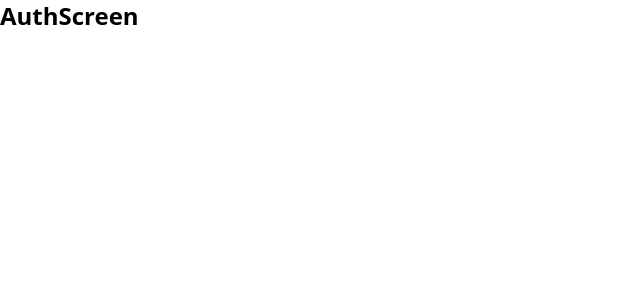
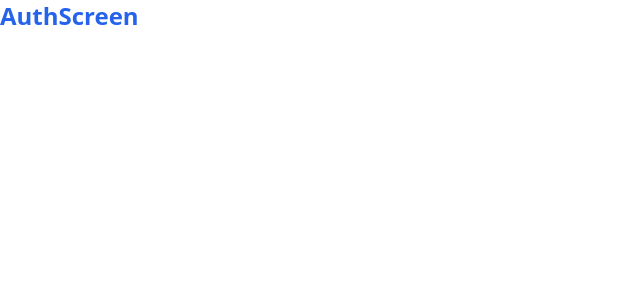
Before and after one commit to arepaFlipper/onlypandas, a Next.js app: page / in a window 1280 px wide. Shown: the top 300 px of the page, without its empty margins (0-640 px from the left). Built offline with nearby package versions, Linux system fonts and the light colour scheme.

Commit message:
🧵 wrap into hsl to support these colors

```diff
--- a/src/app/globals.css
+++ b/src/app/globals.css
@@ -3,47 +3,6 @@
 @plugin "tailwindcss-animate";
 
 @custom-variant dark (&:is(.dark *));
-
-@theme inline {
-  --color-background: var(--background);
-  --color-foreground: var(--foreground);
-  --font-sans: var(--font-geist-sans);
-  --font-mono: var(--font-geist-mono);
-  --color-sidebar-ring: var(--sidebar-ring);
-  --color-sidebar-border: var(--sidebar-border);
-  --color-sidebar-accent-foreground: var(--sidebar-accent-foreground);
-  --color-sidebar-accent: var(--sidebar-accent);
-  --color-sidebar-primary-foreground: var(--sidebar-primary-foreground);
-  --color-sidebar-primary: var(--sidebar-primary);
-  --color-sidebar-foreground: var(--sidebar-foreground);
-  --color-sidebar: var(--sidebar);
-  --color-chart-5: var(--chart-5);
-  --color-chart-4: var(--chart-4);
-  --color-chart-3: var(--chart-3);
-  --color-chart-2: var(--chart-2);
-  --color-chart-1: var(--chart-1);
-  --color-ring: var(--ring);
-  --color-input: var(--input);
-  --color-border: var(--border);
-  --color-destructive-foreground: var(--destructive-foreground);
-  --color-destructive: var(--destructive);
-  --color-accent-foreground: var(--accent-foreground);
-  --color-accent: var(--accent);
-  --color-muted-foreground: var(--muted-foreground);
-  --color-muted: var(--muted);
-  --color-secondary-foreground: var(--secondary-foreground);
-  --color-secondary: var(--secondary);
-  --color-primary-foreground: var(--primary-foreground);
-  --color-primary: var(--primary);
-  --color-popover-foreground: var(--popover-foreground);
-  --color-popover: var(--popover);
-  --color-card-foreground: var(--card-foreground);
-  --color-card: var(--card);
-  --radius-sm: calc(var(--radius) - 4px);
-  --radius-md: calc(var(--radius) - 2px);
-  --radius-lg: var(--radius);
-  --radius-xl: calc(var(--radius) + 4px);
-}
 
 :root {
   --background: 0 0% 100%;
@@ -100,6 +59,48 @@
   --chart-5: 340 75% 55%;
 }
 
+@theme inline {
+  --color-background: hsl(var(--background));
+  --color-foreground: hsl(var(--foreground));
+  --font-sans: var(--font-geist-sans);
+  --font-mono: var(--font-geist-mono);
+  --color-sidebar-ring: hsl(var(--sidebar-ring));
+  --color-sidebar-border: hsl(var(--sidebar-border));
+  --color-sidebar-accent-foreground: hsl(var(--sidebar-accent-foreground));
+  --color-sidebar-accent: hsl(var(--sidebar-accent));
+  --color-sidebar-primary-foreground: hsl(var(--sidebar-primary-foreground));
+  --color-sidebar-primary: hsl(var(--sidebar-primary));
+  --color-sidebar-foreground: hsl(var(--sidebar-foreground));
+  --color-sidebar: hsl(var(--sidebar));
+  --color-chart-5: hsl(var(--chart-5));
+  --color-chart-4: hsl(var(--chart-4));
+  --color-chart-3: hsl(var(--chart-3));
+  --color-chart-2: hsl(var(--chart-2));
+  --color-chart-1: hsl(var(--chart-1));
+  --color-ring: hsl(var(--ring));
+  --color-input: hsl(var(--input));
+  --color-border: hsl(var(--border));
+  --color-destructive-foreground: hsl(var(--destructive-foreground));
+  --color-destructive: hsl(var(--destructive));
+  --color-accent-foreground: hsl(var(--accent-foreground));
+  --color-accent: hsl(var(--accent));
+  --color-muted-foreground: hsl(var(--muted-foreground));
+  --color-muted: hsl(var(--muted));
+  --color-secondary-foreground: hsl(var(--secondary-foreground));
+  --color-secondary: hsl(var(--secondary));
+  --color-primary-foreground: hsl(var(--primary-foreground));
+  --color-primary: hsl(var(--primary));
+  --color-popover-foreground: hsl(var(--popover-foreground));
+  --color-popover: hsl(var(--popover));
+  --color-card-foreground: hsl(var(--card-foreground));
+  --color-card: hsl(var(--card));
+  --radius-sm: calc(var(--radius) - 4px);
+  --radius-md: calc(var(--radius) - 2px);
+  --radius-lg: var(--radius);
+  --radius-xl: calc(var(--radius) + 4px);
+}
+
+
 @layer base {
   * {
     @apply border-border outline-ring/50;
@@ -107,5 +108,6 @@
 
   body {
     @apply bg-background text-foreground;
+
   }
 }
```
